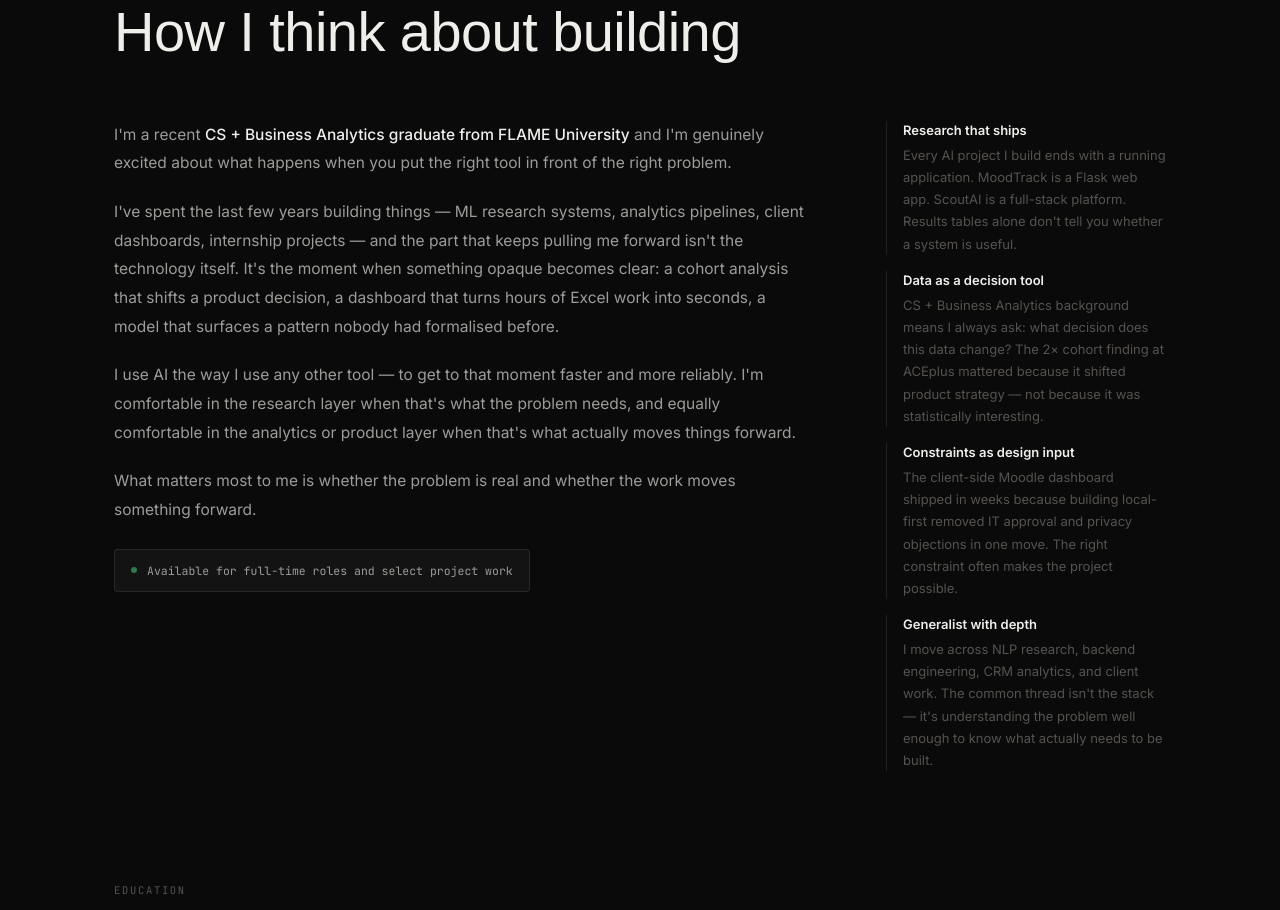
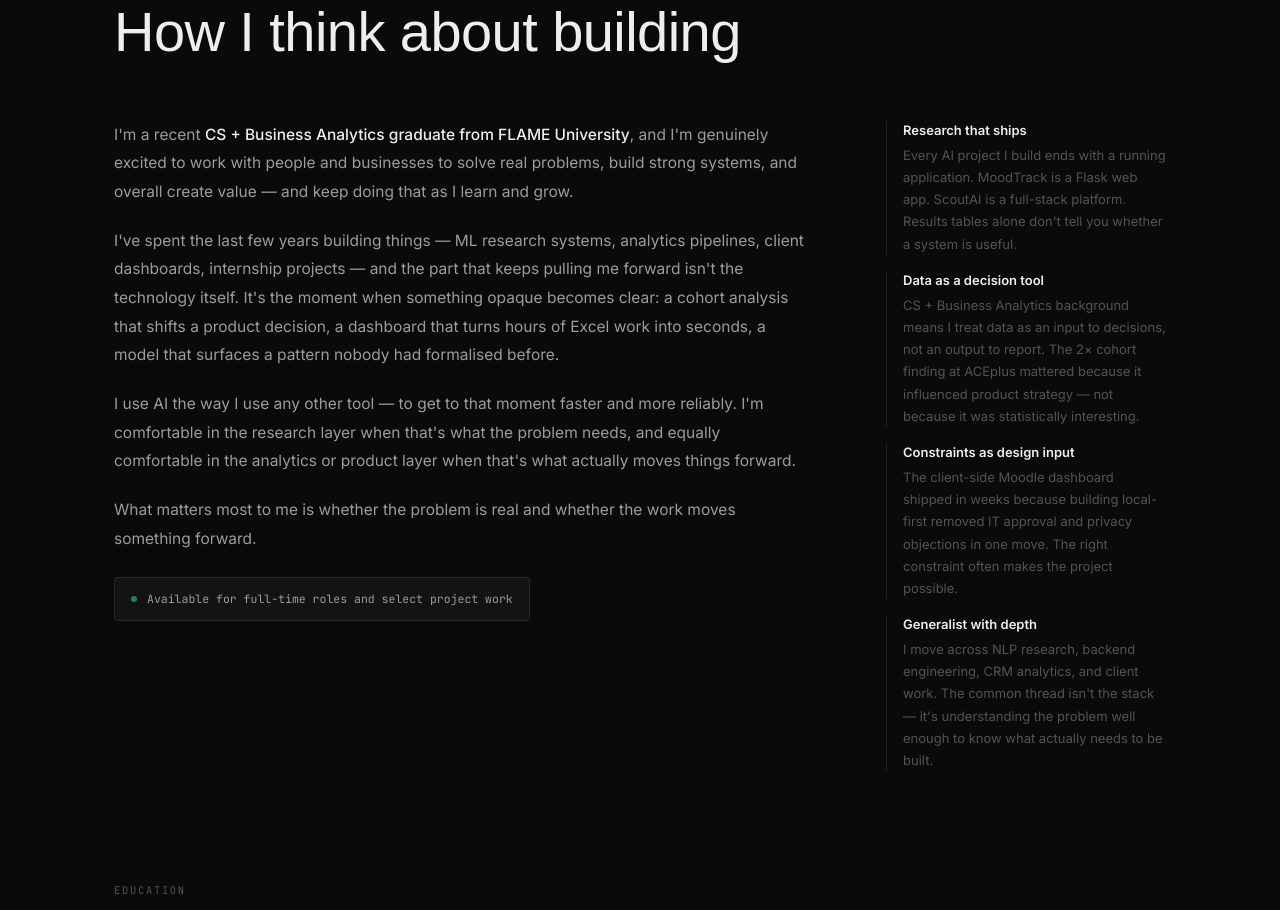
Before and after one commit to Liam4Shaw/Personal-Portfolio, a Next.js app: page / in a window 1280 px wide. Shown: the part 4340-5250 px from the top of the page. Built offline with nearby package versions, Linux system fonts and the light colour scheme; a web font is replaced by a local one.

Commit message:
Update About section copy — opening paragraph and Data as a decision tool card

```diff
--- a/components/about.tsx
+++ b/components/about.tsx
@@ -23,7 +23,7 @@ export default function About() {
             <p>
               I&apos;m a recent{" "}
               <span className="text-ink font-medium">CS + Business Analytics graduate from FLAME University</span>
-              {" "}and I&apos;m genuinely excited about what happens when you put the right tool in front of the right problem.
+              , and I&apos;m genuinely excited to work with people and businesses to solve real problems, build strong systems, and overall create value — and keep doing that as I learn and grow.
             </p>
 
             <p>
@@ -58,7 +58,7 @@ export default function About() {
               },
               {
                 label: "Data as a decision tool",
-                body: "CS + Business Analytics background means I always ask: what decision does this data change? The 2× cohort finding at ACEplus mattered because it shifted product strategy — not because it was statistically interesting.",
+                body: "CS + Business Analytics background means I treat data as an input to decisions, not an output to report. The 2× cohort finding at ACEplus mattered because it influenced product strategy — not because it was statistically interesting.",
               },
               {
                 label: "Constraints as design input",
```
